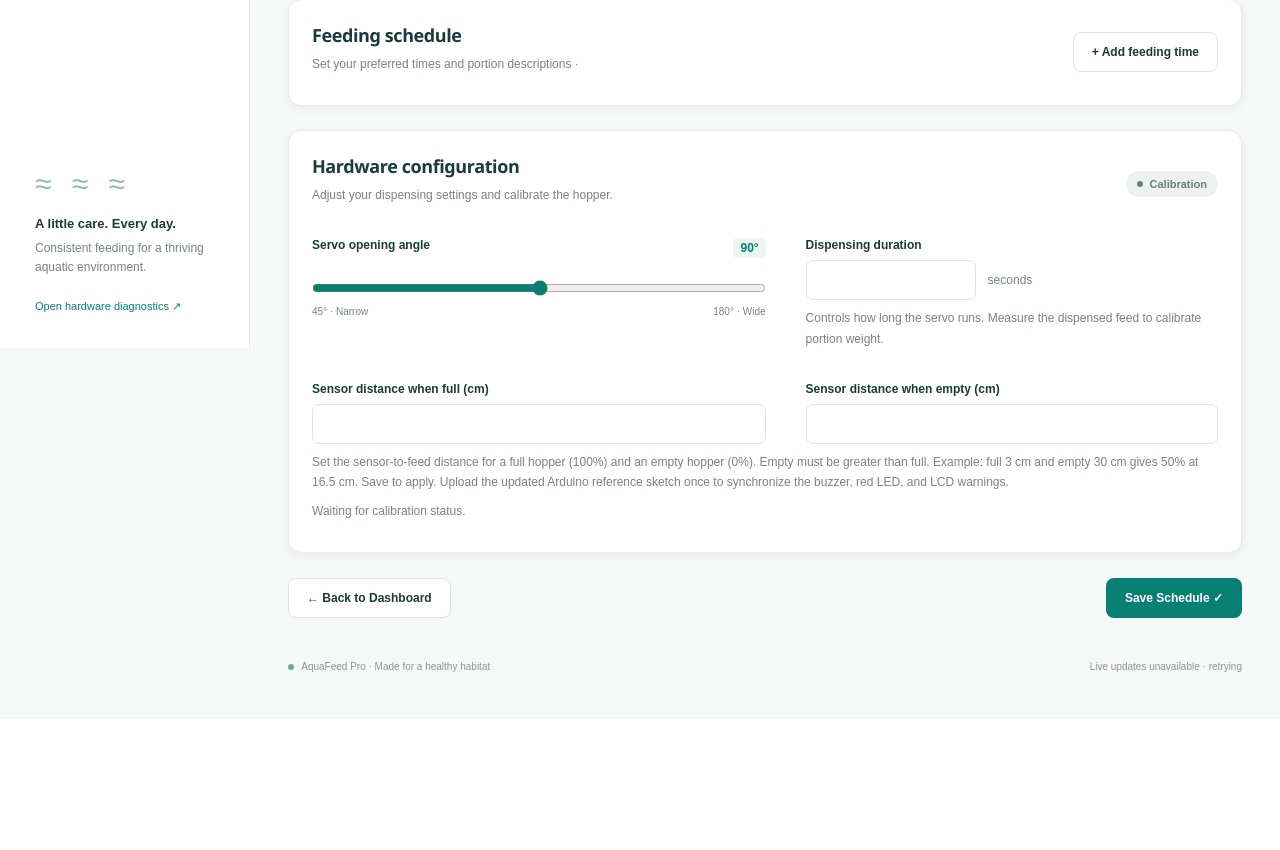
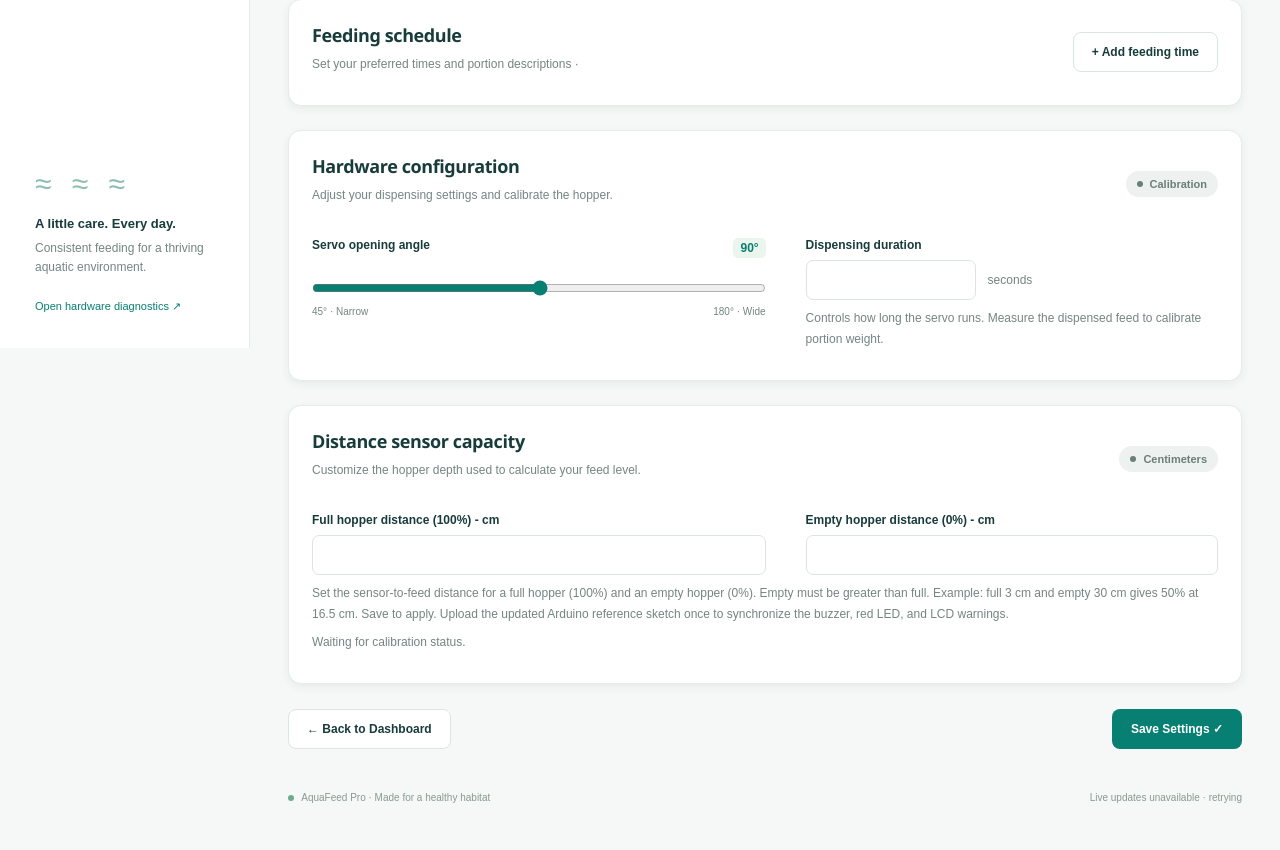
Before and after one commit to jerwil445/IT114_Auto_Fissh_Feedng_Project, a Flask app: page /control in a window 1280 px wide. Shown: the part 452-1302 px from the top of the page. Before the commit the page ends 1124 px from the top, so only its background shows below. Run offline with Flask 3, Linux system fonts and the light colour scheme; data that the repository does not hold is empty; some libraries are stand-ins or nearby versions.

Commit message:
Refactor hardware configuration section and add distance sensor capacity inputs

```diff
--- a/templates/control.html
+++ b/templates/control.html
@@ -3,11 +3,13 @@
 <div class="control-top"><section class="card manual"><div><span class="eyebrow">A LITTLE EXTRA, ON DEMAND</span><h2>Time for a quick feed?</h2><p class="muted">Dispense a portion using your saved duration.</p></div><button id="feed-now" class="button primary" disabled>Feed Now ↗</button><p class="footnote">This starts the dispenser immediately. Portion descriptions do not select a separate dispenser.</p></section><section class="card"><div class="section-title"><div><h2>Automatic feeding</h2><p class="muted">Follow your daily schedule.</p></div><label class="switch"><input type="checkbox" id="automation" form="settings-form" aria-label="Enable automatic feeding"><span></span></label></div><p class="footnote">Save to apply. Keep this Flask server running for scheduled feedings. Missed times are not replayed.</p></section></div>
       <form id="settings-form">
         <section class="card schedule-card"><div class="section-title"><div><h2>Feeding schedule</h2><p class="muted">Set your preferred times and portion descriptions · <span class="timezone"></span></p></div><button type="button" id="add-slot" class="button secondary">+ Add feeding time</button></div><div id="schedule-editor"></div></section>
-        <section class="card config"><div class="section-title"><div><h2>Hardware configuration</h2><p class="muted">Adjust your dispensing settings and calibrate the hopper.</p></div><span class="badge neutral">Calibration</span></div><div class="two-column">
+        <section class="card config schedule-card"><div class="section-title"><div><h2>Hardware configuration</h2><p class="muted">Adjust your dispensing settings and calibrate the hopper.</p></div><span class="badge neutral">Calibration</span></div><div class="two-column">
           <div><label for="angle">Servo opening angle <output id="angle-value">90°</output></label><input id="angle" type="range" min="45" max="180" step="1"><div class="range-labels"><span>45° · Narrow</span><span>180° · Wide</span></div><p class="footnote" id="angle-note"></p></div>
           <div><label for="duration">Dispensing duration</label><div class="input-unit"><input id="duration" type="number" min="0.1" max="60" step="0.1" required><span>seconds</span></div><p class="footnote">Controls how long the servo runs. Measure the dispensed feed to calibrate portion weight.</p></div>
-          <div><label for="full-distance">Sensor distance when full (cm)</label><input id="full-distance" type="number" min="0" max="499.9" step="0.1" required></div><div><label for="empty-distance">Sensor distance when empty (cm)</label><input id="empty-distance" type="number" min="0.1" max="500" step="0.1" required aria-describedby="hopper-calibration-note"></div>
+        </div></section>
+        <section class="card config" id="sensor-capacity"><div class="section-title"><div><h2>Distance sensor capacity</h2><p class="muted">Customize the hopper depth used to calculate your feed level.</p></div><span class="badge neutral">Centimeters</span></div><div class="two-column">
+          <div><label for="full-distance">Full hopper distance (100%) - cm</label><input id="full-distance" type="number" min="0" max="499.9" step="0.1" required></div><div><label for="empty-distance">Empty hopper distance (0%) - cm</label><input id="empty-distance" type="number" min="0.1" max="500" step="0.1" required aria-describedby="hopper-calibration-note"></div>
         </div><p class="footnote" id="hopper-calibration-note">Set the sensor-to-feed distance for a full hopper (100%) and an empty hopper (0%). Empty must be greater than full. Example: full 3 cm and empty 30 cm gives 50% at 16.5 cm. Save to apply. Upload the updated Arduino reference sketch once to synchronize the buzzer, red LED, and LCD warnings.</p><p class="footnote" id="calibration-status" role="status">Waiting for calibration status.</p></section>
-        <div class="form-actions"><a class="button secondary" href="/dashboard">← Back to Dashboard</a><button class="button primary" type="submit" id="save">Save Schedule ✓</button></div>
+        <div class="form-actions"><a class="button secondary" href="/dashboard">← Back to Dashboard</a><button class="button primary" type="submit" id="save">Save Settings ✓</button></div>
       </form>
 {% endblock %}
```
